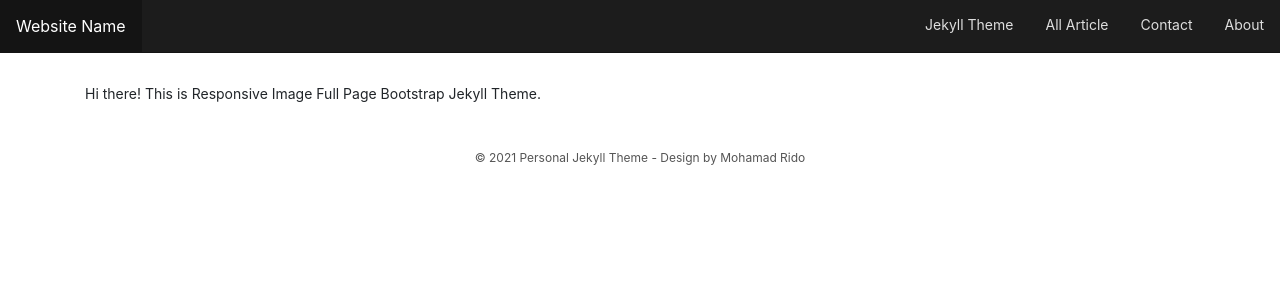
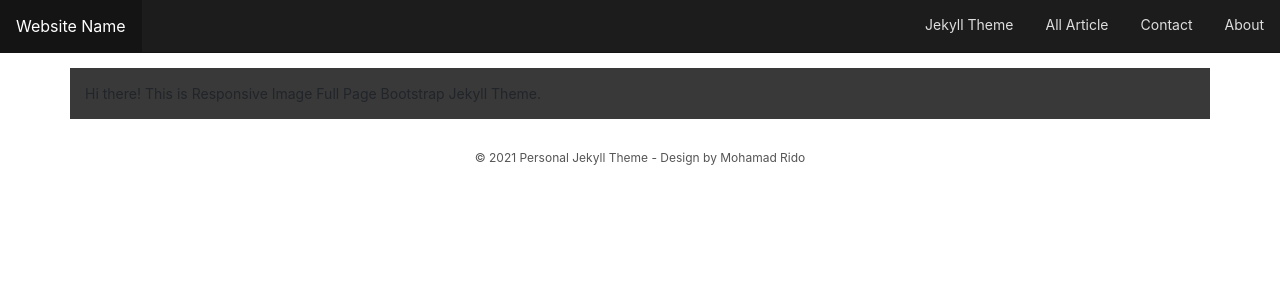
Before and after one commit to mohamadrido/personal-jekyll-theme, a Jekyll site: the page built from about.html, in a window 1280 px wide. Shown: the top 300 px of the page. Built offline with Jekyll 4.4.1, drawn with Linux system fonts in a browser that asks for light colours; nearby versions of some CDN libraries.

Commit message:
Update page.html

```diff
--- a/_layouts/page.html
+++ b/_layouts/page.html
@@ -14,7 +14,7 @@ layout: default
   <a style="font-size: 14px;" href="https://mohamadrido.com/about">About</a>
   </div>
 </div>
-<div class="container">
+<div class="container" style="background-color: #393939; font-color: #dedede;">
 {{ content }}
 <div class="row"></div>
 </div>
```
